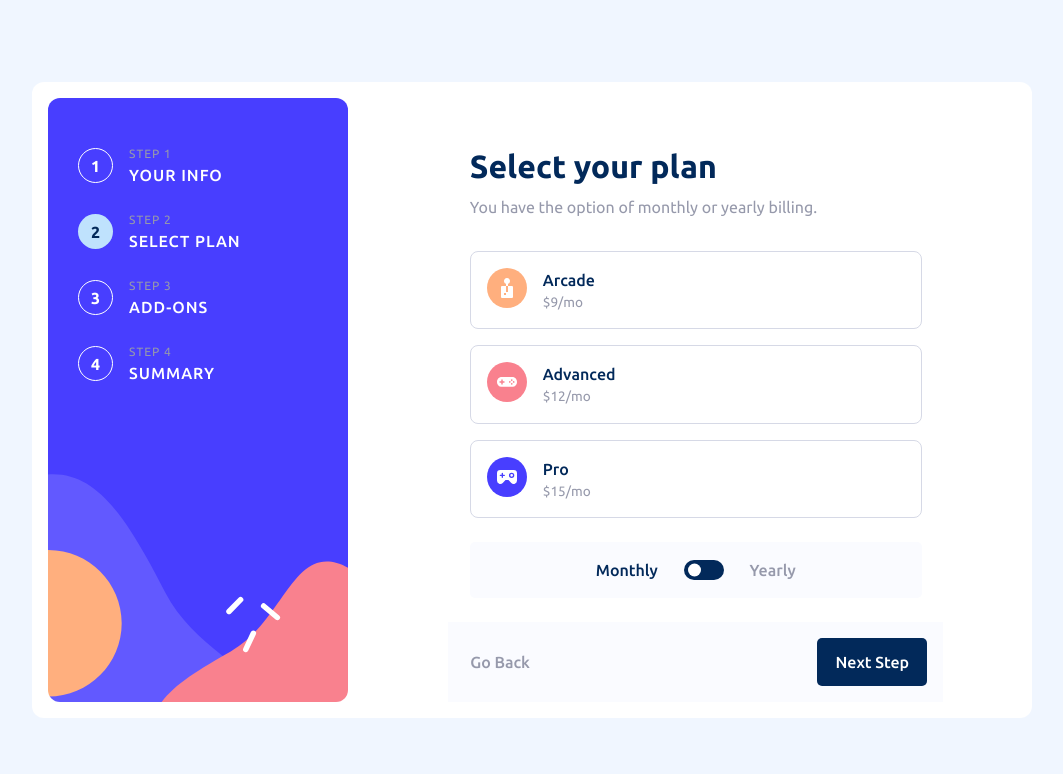
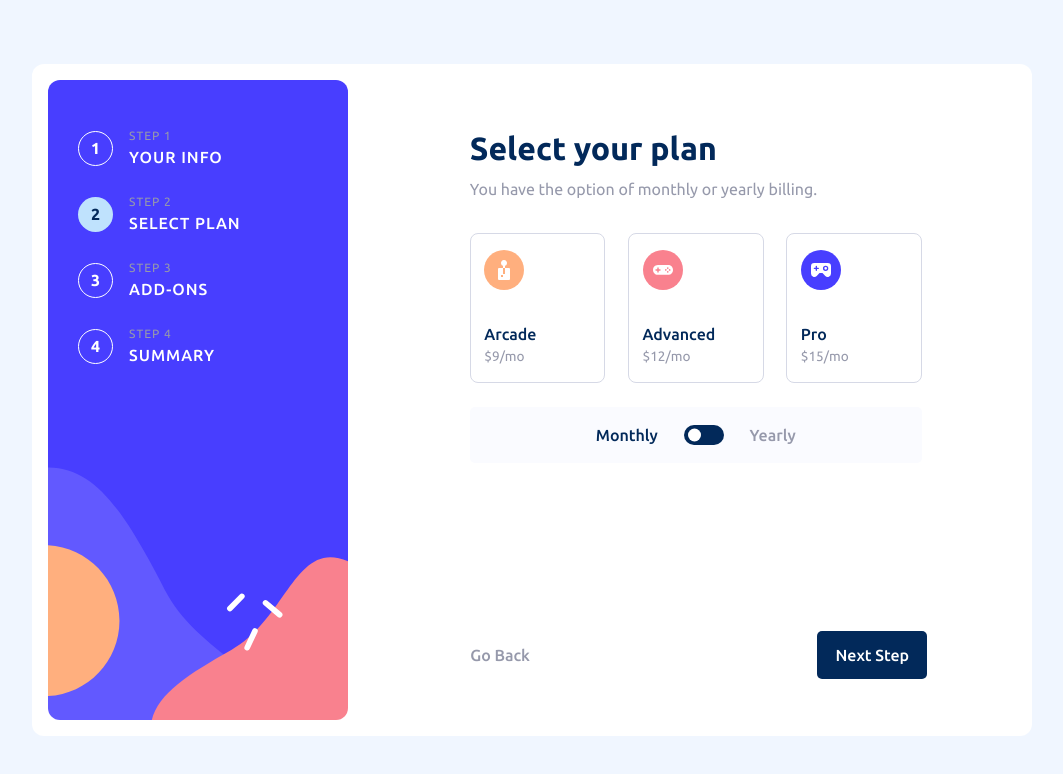
Before and after one commit to sodiqsanusi/multi-step-form, a Next.js app: page /select-plan in a window 1280 px wide. Shown: the top 774 px of the page, without its empty margins (108-1171 px from the left). Built offline with nearby package versions, Linux system fonts and the light colour scheme.

Commit message:
Responsiveness for second stage of form (Styling)

```diff
--- a/components/footerish/footerish.module.css
+++ b/components/footerish/footerish.module.css
@@ -47,5 +47,6 @@
     width: 90%;
     max-width: 495px;
     margin: auto;
+    background-color: transparent;
   }
 }
--- a/components/stageProgress/stageProgress.module.css
+++ b/components/stageProgress/stageProgress.module.css
@@ -42,7 +42,7 @@
     background-image: url('../../public/images/bg-sidebar-desktop.svg');
     max-width: 300px;
     min-width: 205px;
-    min-height: 500px;
+    min-height: max(500px, 80vh);
   }
   .progressList{
     flex-direction: column;
--- a/styles/select-plan.module.css
+++ b/styles/select-plan.module.css
@@ -79,6 +79,8 @@
   height: 13px;
   background-color: var(--white);
   border-radius: 50%;
+}.switch button:hover span, .switch button:focus span{
+  outline: 1px solid var(--white);
 }
 
 .active p:last-of-type{
@@ -89,3 +91,16 @@
   left: initial;
   right: 10%;
 }
+
+
+@media(min-width: 700px){
+  .layout{
+    flex-direction: row;
+  }
+  .layout button{
+    width: 30%;
+    flex-direction: column;
+    row-gap: 2em;
+    padding: 1em min(3%, 1em);
+  }
+}
```
